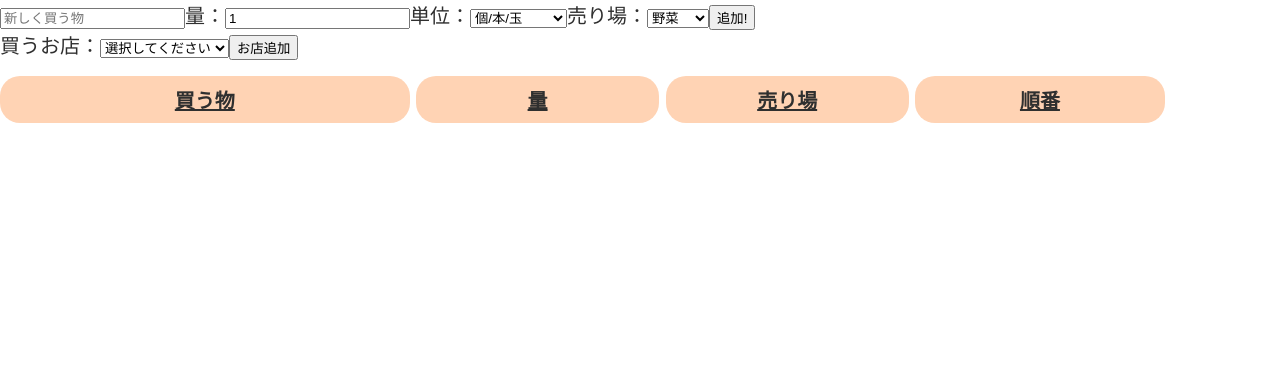
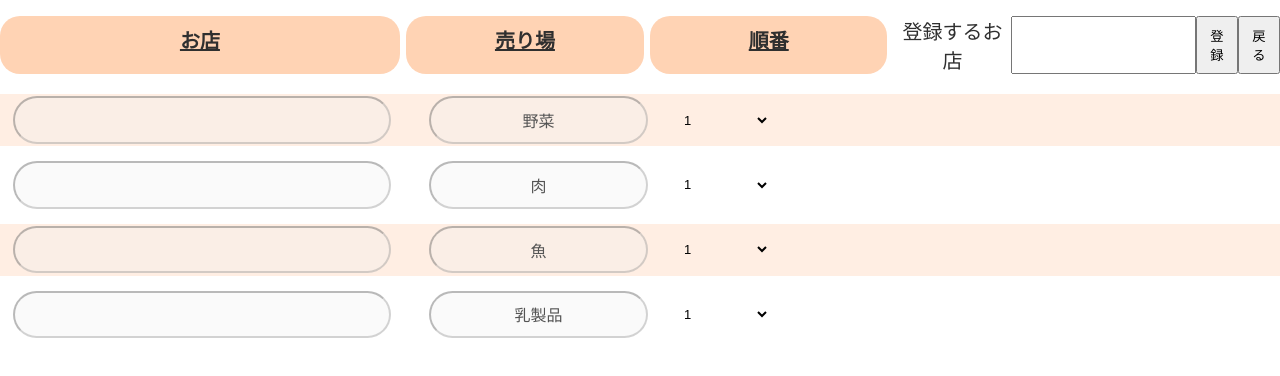
Before and after one commit to SatoruKikuchi123/soro_project_dig_btc_kikuchi, a React (Create React App) app: page / in a window 1280 px wide. Both pictures are taken after a click on the button "お店追加". Shown: the top 376 px of the page. Built offline with nearby package versions, Linux system fonts and the light colour scheme.

Commit message:
フロントモック完成

```diff
--- a/package.json
+++ b/package.json
@@ -67,6 +67,7 @@
     "terser-webpack-plugin": "^5.2.5",
     "tsc": "^2.0.4",
     "typescript": "^4.9.5",
+    "uuid": "^9.0.0",
     "web-vitals": "^2.1.4",
     "webpack": "^5.64.4",
     "webpack-dev-server": "^4.6.0",
@@ -74,8 +75,9 @@
     "workbox-webpack-plugin": "^6.4.1"
   },
   "devDependencies": {
-    "nodemon": "^2.0.22",
-    "@babel/plugin-proposal-private-property-in-object": "7.21.10"
+    "@babel/plugin-proposal-private-property-in-object": "7.21.10",
+    "@types/uuid": "^9.0.1",
+    "nodemon": "^2.0.22"
   },
   "scripts": {
     "server": "node server.js",
--- a/src/App.tsx
+++ b/src/App.tsx
@@ -4,6 +4,7 @@ import List from "./components/List";
 import Login from "./components/Login";
 import { Add } from "./components/Add";
 import { ShopSort } from "./components/Shop";
+import { NewCreateShop } from "./components/NewCreateShop";
 const fetchURL =
   process.env.NODE_ENV === "production"
     ? "https://sataro-zamas.onrender.com"
@@ -29,14 +30,16 @@ type props = {
     added_user_id: number;
   }[];
   props: [
-    popup: boolean,
-    setPopup: Function,
+    newCreateFlag: boolean,
+    setNewCreateFlag: Function,
     lists: any,
     setLists: Function,
     userData: props["userData"],
     setUserData: Function,
     shop: any,
-    setShop: Function
+    setShop: Function,
+    shopTable: any
+    // setShopTable: Function
   ];
 };
 export const VariableContext = React.createContext<props["props"]>([
@@ -48,31 +51,51 @@ export const VariableContext = React.createContext<props["props"]>([
   () => {},
   [],
   () => {},
+  [],
+  // () => {},
 ]);
 
 export default function App() {
-  const [popup, setPopup] = useState(false);
+  const [newCreateFlag, setNewCreateFlag] = useState(false);
   const [lists, setLists] = useState([]);
   const [userData, setUserData] = useState([]);
   const [shop, setShop] = useState("");
+  const [shopTable, setShopTable] = useState([
+    { shop_name: "カネスエ", corner_name: "野菜", directions: 1 },
+    { shop_name: "カネスエ", corner_name: "肉", directions: 2 },
+    { shop_name: "カネスエ", corner_name: "魚", directions: 3 },
+    { shop_name: "カネスエ", corner_name: "乳製品", directions: 4 },
+    { shop_name: "イオン", corner_name: "野菜", directions: 2 },
+    { shop_name: "イオン", corner_name: "肉", directions: 1 },
+    { shop_name: "イオン", corner_name: "魚", directions: 4 },
+    { shop_name: "イオン", corner_name: "乳製品", directions: 3 },
+  ]);
 
   return (
     <>
       <VariableContext.Provider
         value={[
-          popup,
-          setPopup,
+          newCreateFlag,
+          setNewCreateFlag,
           lists,
           setLists,
           userData,
           setUserData,
           shop,
           setShop,
+          shopTable,
+          // setShopTable,
         ]}
       >
-        <Add />
-        <ShopSort />
-        <List />
+        {!newCreateFlag ? (
+          <>
+            <Add />
+            <ShopSort />
+            <List />
+          </>
+        ) : (
+          <NewCreateShop />
+        )}
       </VariableContext.Provider>
     </>
   );
@@ -82,8 +105,8 @@ export default function App() {
 //   <>
 //     <VariableContext.Provider
 //       value={[
-//         popup,
-//         setPopup,
+//         newCreateFlag,
+//         setNewCreateFlag,
 //         postedArray,
 //         setPostedArray,
 //         tagArray,
@@ -97,7 +120,7 @@ export default function App() {
 //         <>
 //           <Header />
 //           <main>
-//             {popup && <Modal />}
+//             {newCreateFlag && <Modal />}
 //             <List />
 //           </main>
 //         </>
--- a/src/components/Add.tsx
+++ b/src/components/Add.tsx
@@ -1,5 +1,6 @@
 import React, { useContext, useState } from "react";
 import { VariableContext } from "../App";
+import { v4 as uuidv4 } from "uuid";
 
 export const Add = () => {
   const [inputNewItem, setInputNewItem] = useState({
@@ -26,6 +27,7 @@ export const Add = () => {
     setLists((lists: any) => [
       ...lists,
       {
+        uniquKey: uuidv4(),
         item: inputNewItem.item,
         isCompleted: false,
         quantity: inputNewItem.quantity,
--- /dev/null
+++ b/src/components/NewCreateShop.css
@@ -0,0 +1,113 @@
+.content {
+  width: 100%;
+  height: 100%;
+}
+
+.shoppingColum {
+  padding: 0;
+  display: flex;
+  position: sticky;
+  width: 100%;
+  top: 2vh;
+  margin-top: 2vh;
+  margin-bottom: 0vh;
+  text-align: center;
+}
+
+.shoppingColum > li {
+  text-decoration: underline;
+  list-style: none;
+  padding: 0.7% 0;
+  border-radius: 1em;
+  background-color: #ffd3b4;
+  font-weight: bold;
+}
+
+.shoppingColum > li:nth-child(1) {
+  margin-right: 0.5vw;
+  width: 32vw;
+}
+
+.shoppingColum > li:nth-child(2),
+.shoppingColum > li:nth-child(3) {
+  margin-right: 0.5vw;
+  width: 19vw;
+}
+
+.shoppingColum > li:nth-child(4) {
+  width: 19.5vw;
+}
+
+.topic {
+  padding: 0;
+}
+
+.topic > li {
+  list-style: none;
+  padding: 0 1vw;
+  height: 6.5vh;
+  margin-bottom: 1%;
+  display: flex;
+  align-items: center;
+}
+
+.topic > li > input:nth-child(1) {
+  font-size: 80%;
+  margin-right: 3vw;
+  padding-left: 2vw;
+  padding-right: 2vw;
+  width: 25.2vw;
+  height: 80%;
+  border-radius: 2em;
+}
+
+.topic > li > input:nth-child(2),
+.topic > li > input:nth-child(3) {
+  font-size: 80%;
+  font-weight: 100;
+  margin-right: 2.5vw;
+  width: 16.5vw;
+  height: 80%;
+  border-radius: 2em;
+  text-align: center;
+}
+
+.topic > li > input:nth-child(4) {
+  font-size: 75%;
+  margin-right: 0.3vw;
+  width: 8vw;
+  height: 80%;
+  border-radius: 2em;
+  text-align: center;
+}
+
+.topic > li > select {
+  font-size: 65%;
+  background-color: unset;
+  margin-right: 1vw;
+  width: 7vw;
+  height: 80%;
+  border: none;
+}
+
+.topic > li:nth-child(odd) {
+  background-color: #ffd3b460;
+}
+
+.addRow {
+  margin: 0 1vw;
+  text-align: center;
+  font-size: 160%;
+  border-radius: 20px;
+  background-color: #d5ecc2;
+}
+
+.addRow:hover {
+  transform: translate(0, 3px);
+  box-shadow: 0 3px 0 #98ddca;
+}
+
+.addRow:active {
+  transform: translate(0, 0);
+  box-shadow: none;
+}
--- a/src/components/NewCreateShop.tsx
+++ b/src/components/NewCreateShop.tsx
@@ -0,0 +1,107 @@
+import React, { useContext, useEffect, useState } from "react";
+import { VariableContext } from "../App";
+import "./NewCreateShop.css";
+
+export const NewCreateShop = () => {
+  const [
+    newCreateFlag,
+    setNewCreateFlag,
+    ,
+    ,
+    userData,
+    setUserData,
+    shop,
+    setShop,
+    shopTable,
+  ] = useContext(VariableContext);
+
+  const [input, setInput] = useState("");
+  const [tem, setTem] = useState([
+    { shop_name: "", corner_name: "野菜", directions: 1 },
+    { shop_name: "", corner_name: "肉", directions: 1 },
+    { shop_name: "", corner_name: "魚", directions: 1 },
+    { shop_name: "", corner_name: "乳製品", directions: 1 },
+  ]);
+
+  const handleUpdateItem = (e: any, index: any) => {
+    const { name, value } = e.target;
+    const newLists = tem.map((row: any, itemIndex) => {
+      if (itemIndex === index) {
+        console.log(name, value);
+        row[name] = value;
+      }
+      return row;
+    });
+    setTem(newLists);
+  };
+  //登録
+  const handleSubmit = () => {
+    setNewCreateFlag(false);
+  };
+  const handleInput = (e: any) => {
+    setInput(e.target.value);
+  };
+  //入力
+  tem.map((row) => {
+    row["shop_name"] = input;
+    return row;
+  });
+  //ソート
+  tem.sort(function (a: { directions: number }, b: { directions: number }) {
+    if (a.directions > b.directions) return 1;
+    if (b.directions > a.directions) return -1;
+    return 0;
+  });
+  return (
+    <form className="content">
+      <ul className="shoppingColum">
+        <li>お店</li>
+        <li>売り場</li>
+        <li>順番</li>
+        <label htmlFor="登録するお店">登録するお店</label>
+        <input
+          name="shop_name"
+          type="text"
+          onChange={(e) => {
+            handleInput(e);
+          }}
+        />
+        <button
+          onClick={() => {
+            handleSubmit();
+          }}
+        >
+          登録
+        </button>
+        <button onClick={() => setNewCreateFlag(false)}>戻る</button>
+      </ul>
+      <ul className="topic">
+        {tem.map((row: any, index: number) => (
+          <li key={index} className="formData">
+            <input
+              name="shop_name"
+              type="text"
+              value={`${row.shop_name}`}
+              disabled
+            />
+            <input
+              name="corner_name"
+              value={`${row.corner_name}`}
+              disabled
+            ></input>
+            <select
+              name="directions"
+              value={`${row.directions}`}
+              onChange={(e) => handleUpdateItem(e, index)}
+            >
+              <option value="1">1</option>
+              <option value="2">2</option>
+              <option value="3">3</option>
+              <option value="4">4</option>
+            </select>
+          </li>
+        ))}
+      </ul>
+    </form>
+  );
+};
--- a/src/components/Shop.tsx
+++ b/src/components/Shop.tsx
@@ -2,8 +2,16 @@ import React, { useContext, useEffect } from "react";
 import { VariableContext } from "../App";
 
 export const ShopSort = () => {
-  const [, , lists, setLists, userData, setUserData, shop, setShop] =
-    useContext(VariableContext);
+  const [
+    ,
+    setNewCreateFlag,
+    lists,
+    setLists,
+    userData,
+    setUserData,
+    shop,
+    setShop,
+  ] = useContext(VariableContext);
   const handleChange = (e: React.ChangeEvent<HTMLSelectElement>) => {
     const { value } = e.target;
     setShop(value);
@@ -17,7 +25,7 @@ export const ShopSort = () => {
         <option value="カネスエ">カネスエ</option>
         <option value="イオン">イオン</option>
       </select>
-      <button>お店追加</button>
+      <button onClick={() => setNewCreateFlag(true)}>お店追加</button>
     </div>
   );
 };
```
Also changed, not shown: src/components/List.tsx (+32 -34 lines), 1 other file (tests, documents, lock files or other folders).
